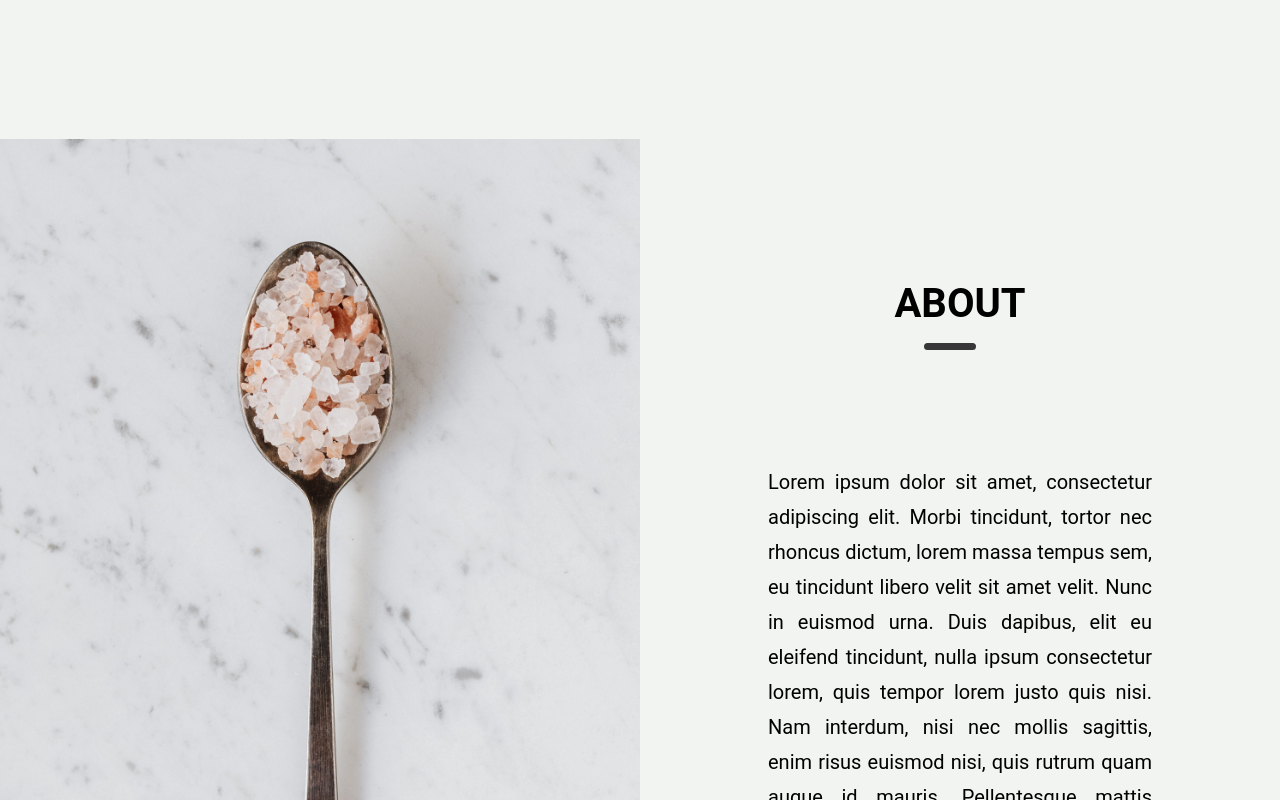
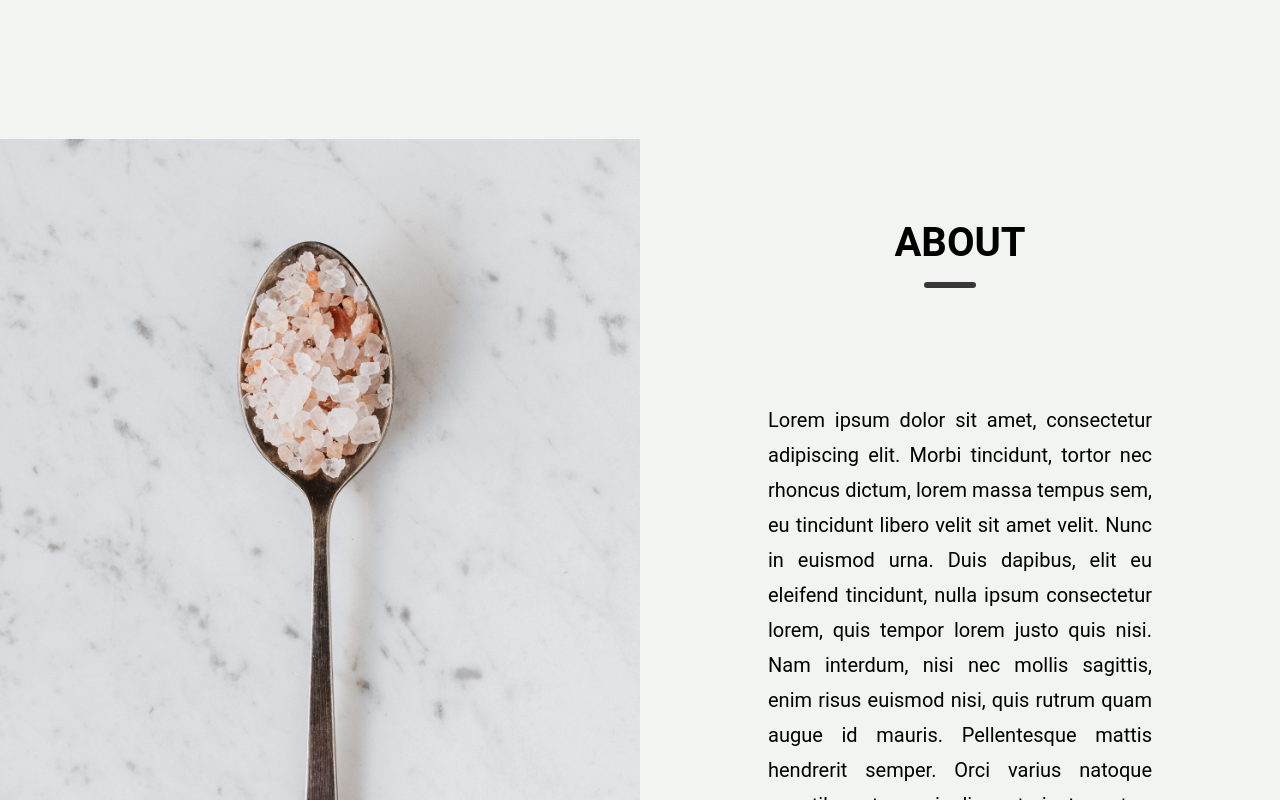
Before and after one commit to eddvaz/PairProgramingWNW, a React (Create React App) app: page / in a window 1280 px wide. Shown: the part 1540-2340 px from the top of the page. Built offline with nearby package versions, Linux system fonts and the light colour scheme.

Commit message:
Finishing in styled main, the responsive in recipes and about.

```diff
--- a/src/Styles/styledGlobal.js
+++ b/src/Styles/styledGlobal.js
@@ -8,6 +8,7 @@ export const GlobalStyle = createGlobalStyle`
     box-sizing:border-box;
     list-style:none;
     font-family: 'Roboto', sans-serif;
+    max-width: 1920px;
   }
 
   main{
--- a/src/Styles/styledMain.js
+++ b/src/Styles/styledMain.js
@@ -34,15 +34,28 @@ export const containerCards = styled.div`
     display: flex;
     justify-content:  space-evenly;
     width: 90vw;
+
+        @media(max-width: 720px){
+            flex-direction: column;
+        }
 `
 
 export const Card = styled.div`
-
-
         img{
             width: 20vw;
             height: 25vh;
         }
+
+
+            @media(max-width: 720px){
+            flex-direction: column;
+
+                img{
+                    width: 40vw;
+                    height: 20vh;
+                }
+
+            }
 `
 
 export const H3Recipes = styled.div`
@@ -72,6 +85,15 @@ export const H3Recipes = styled.div`
             align-items: center;
             justify-content: center;
         }
+
+        @media(max-width: 720px){
+            margin-left: 25vw;
+            width: 40vw;
+
+                div{
+                    width: 10vw;
+                }
+        }
 `
 
 export const conatinerAbout = styled.div`
@@ -79,14 +101,25 @@ export const conatinerAbout = styled.div`
     text-align: center;
     margin-top: 294px;
 
+        @media(max-width: 720px){
+            flex-direction: column;
+        }
+
 `
 
 export const DivImgAbout = styled.div`
     background-image: url(${spoon});
+    background-repeat: no-repeat;
     background-position: center;
     width: auto;
     width: 50%;
     height: 957px;
+
+        @media(max-width: 720px){
+            height: 700px;
+            width: 100%;
+
+        }
 
 `
 
@@ -96,14 +129,35 @@ export const DivTextAbout = styled.div`
     justify-content: center;
     align-items: center;
     width: 50%;
-    height: 957px;
+    height: 100%;
+    margin-top: 10vh;
 
         p{
             width: 30vw;
             text-align: justify;
             font-size: 20px;
             line-height: 35px;
-            flex-wrap: wrap;
+            flex-wrap: nowrap;
+
+            @media(max-width: 1080px) {
+                width: 35vw;
+                height: 50vh;
+            }
+        }
+
+        @media(max-width: 720px){
+            width: 100%;
+            height: 130vh;
+
+                p{
+                    width: 60vw;
+                }
+        }
+
+        @media(max-width: 500px){
+                P{
+                    width: 90vw;
+                }
         }
 
 `
@@ -123,6 +177,10 @@ export const DivAbout = styled.div`
             margin-left: 30px;
             border-radius: 10px;
             margin-bottom: 20.5px;
+
+                @media(max-width: 720px){
+                    width: 10vw;
+                }
         }
 
         h2{
```
